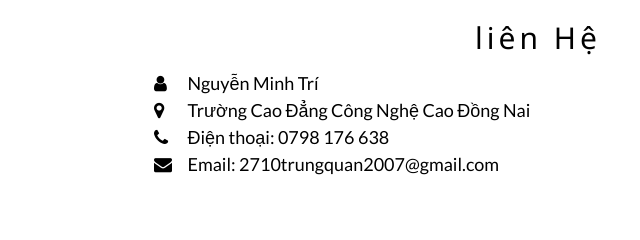
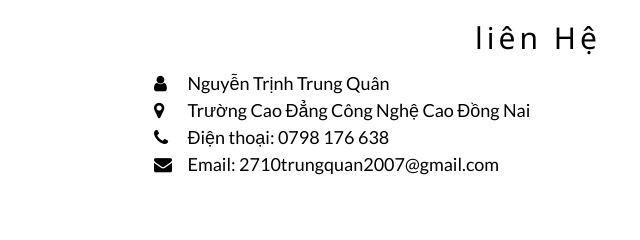
Before and after one commit to quantakada/quan.github.io, a plain HTML site: page index.html in a window 1280 px wide. Shown: the part 3081-3321 px from the top of the page, 102-742 px from the left. Drawn offline with nearby package versions, Linux system fonts and the light colour scheme.

Commit message:
Update index.html

```diff
--- a/index.html
+++ b/index.html
@@ -118,7 +118,7 @@ body {font-family: "Lato", sans-serif}
   <!-- The Contact Section -->
   <div class="w3-container w3-content w3-padding-64" style="max-width:800px" id="Lien-He">
     <h2 class="w3-wide w3-center">liên Hệ</h2>
-   <div class="w3-col  w3-large w3-margin-bottom"> <i class="fa fa-user" style="width:30px"></i> Nguyễn Minh Trí<br>
+   <div class="w3-col  w3-large w3-margin-bottom"> <i class="fa fa-user" style="width:30px"></i> Nguyễn Trịnh Trung Quân <br>
           <i class="fa fa-map-marker" style="width:30px"></i> Trường Cao Đẳng Công Nghệ Cao Đồng Nai<br>
           <i class="fa fa-phone" style="width:30px"></i> Điện thoại: 0798 176 638<br>
           <i class="fa fa-envelope" style="width:30px"> </i> Email: 2710trungquan2007@gmail.com<br>
```
